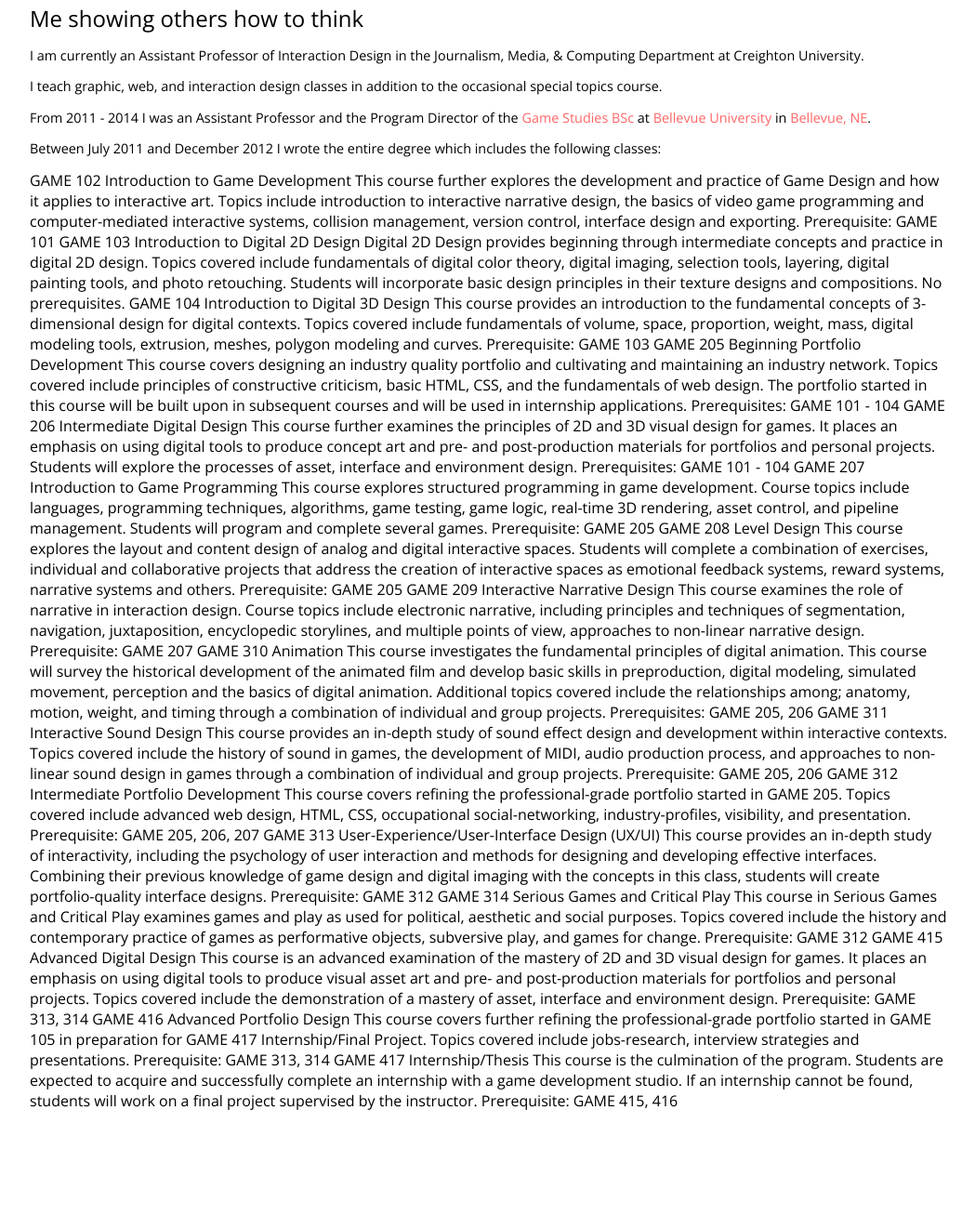
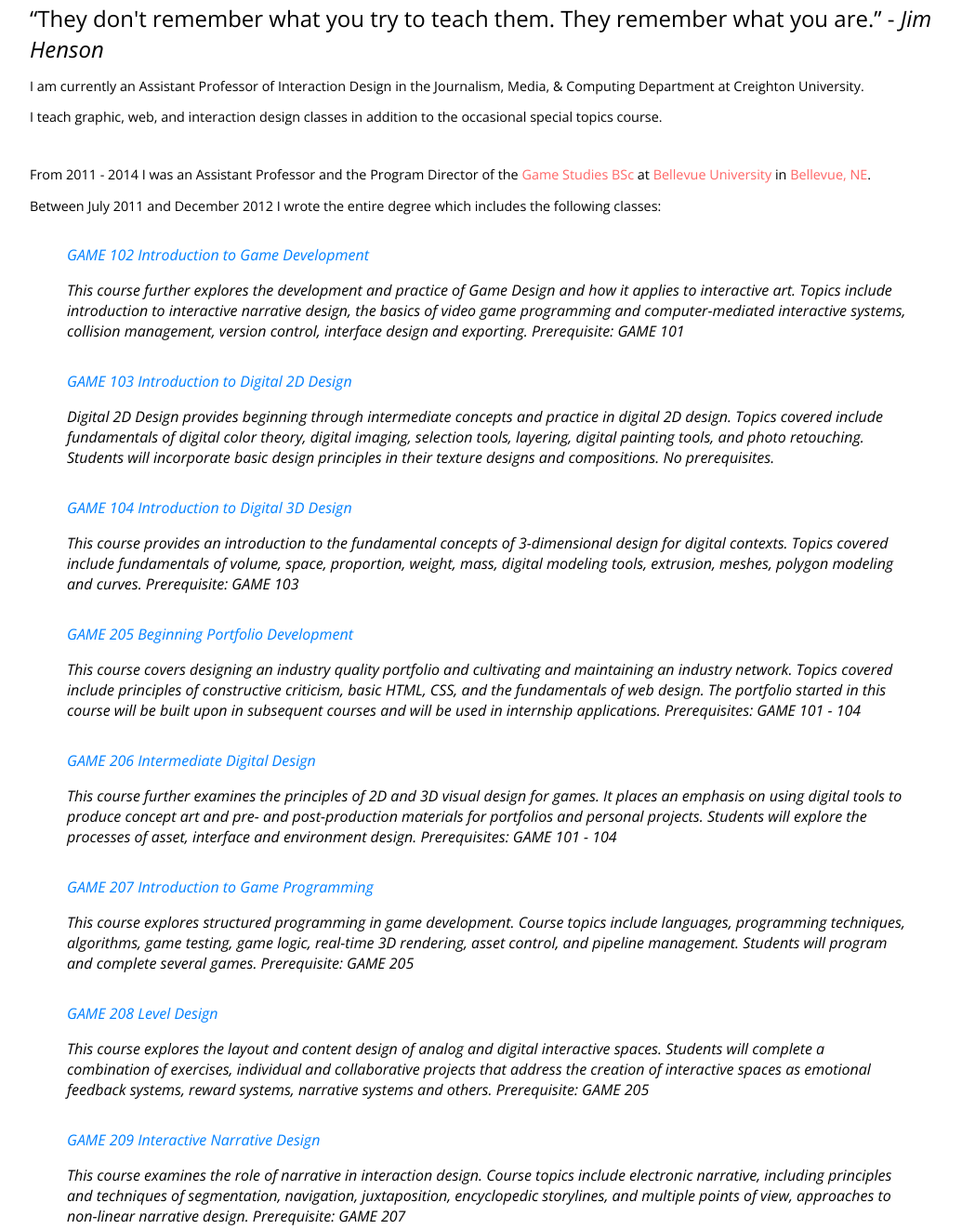
Before and after one commit to aandnota/aandnota, a plain HTML site: page pages/teaching.html in a window 1280 px wide. Shown: the part 175-1497 px from the top of the page at 93% size, without its empty margins (114-1163 px from the left). Before the commit the page ends 1433 px from the top, so only its background shows below. Drawn offline with nearby package versions, Linux system fonts and the light colour scheme.

Commit message:
Finished teaching page

```diff
--- a/css/style.css
+++ b/css/style.css
@@ -122,6 +122,19 @@ blockquote{
 	vertical-align: bottom;
 }
 
+#bellevue{
+	margin-top: 3em;
+	font-weight: 300;
+	font-size: .9em;
+}
+
+#course{
+	margin-top: 2em;
+}
+
+#ctitle{
+	color: #0080FF;
+}
 
 @media (min-width: 600px) {
 	.works>li{
--- a/pages/teaching.html
+++ b/pages/teaching.html
@@ -2,7 +2,7 @@
   <head>
     <meta charset="utf-8">
     <meta name="viewport" content="initial-scale=1.0">
-    <title>&amp; Notes¬</title>
+    <title>&amp;¬ Teaching</title>
     <meta charset="utf-8">
     <link href='http://fonts.googleapis.com/css?family=Open+Sans:400,300italic,700,400italic' rel='stylesheet' type='text/css'>
     <link rel="stylesheet" type="text/css" href="../css/style.css">
@@ -12,7 +12,7 @@
     <article class="descr content">
       <p id="back-link"><a href="../index.html" title="">&not;</a></p>
       <h1>Teaching</h1>
-      <h2>Me showing others how to think</h2>
+      <h2>“They don't remember what you try to teach them. They remember what you are.” - <i>Jim Henson</i> </h2>
       <p>
         I am currently an Assistant Professor of Interaction Design in the Journalism, Media, & Computing Department at Creighton University.
       </p>
@@ -21,65 +21,110 @@
         I teach graphic, web, and interaction design classes in addition to the occasional special topics course.
       </p>
 
-      <p>From 2011 - 2014 I was an Assistant Professor and the Program Director of the <a href="http://www.bellevue.edu/degrees/undergraduate/game-studies-bs/" target="_blank">Game Studies BSc</a> at <a href="http://www.bellevue.edu" target="_blank">Bellevue University</a> in <a href="http://goo.gl/maps/UUqC" target="_blank">Bellevue, NE</a>.</p>
+      <div id="bellevue">
+        <p>From 2011 - 2014 I was an Assistant Professor and the Program Director of the <a href="http://www.bellevue.edu/degrees/undergraduate/game-studies-bs/" target="_blank">Game Studies BSc</a> at <a href="http://www.bellevue.edu" target="_blank">Bellevue University</a> in <a href="http://goo.gl/maps/UUqC" target="_blank">Bellevue, NE</a>.</p>
 
-      <p>Between July 2011 and December 2012 I wrote the entire degree which includes the following classes:
-      </p>
+        <p>Between July 2011 and December 2012 I wrote the entire degree which includes the following classes:
+        </p>
+      </div>
 
+      <blockquote>
+        <div id="course">
+          <p id="ctitle">GAME 102 Introduction to Game Development</p>
+          <p>
+            This course further explores the development and practice of Game Design and how it applies to interactive art. Topics include introduction to interactive narrative design, the basics of video game programming and computer-mediated interactive systems, collision management, version control, interface design and exporting. Prerequisite: GAME 101</p>
+        </div>
 
+        <div id="course">
+          <p id="ctitle">GAME 103 Introduction to Digital 2D Design</p>
+          <p>
+            Digital 2D Design provides beginning through intermediate concepts and practice in digital 2D design. Topics covered include fundamentals of digital color theory, digital imaging, selection tools, layering, digital painting tools, and photo retouching. Students will incorporate basic design principles in their texture designs and compositions. No prerequisites.</p>
+        </div>
 
-    GAME 102 Introduction to Game Development
-    This course further explores the development and practice of Game Design and how it applies to interactive art. Topics include introduction to interactive narrative design, the basics of video game programming and computer-mediated interactive systems, collision management, version control, interface design and exporting. Prerequisite: GAME 101
+        <div id="course">
+          <p id="ctitle">GAME 104 Introduction to Digital 3D Design</p>
+          <p>
+            This course provides an introduction to the fundamental concepts of 3-dimensional design for digital contexts. Topics covered include fundamentals of volume, space, proportion, weight, mass, digital modeling tools, extrusion, meshes, polygon modeling and curves. Prerequisite: GAME 103</p>
+        </div>
 
-    GAME 103 Introduction to Digital 2D Design
-    Digital 2D Design provides beginning through intermediate concepts and practice in digital 2D design. Topics covered include fundamentals of digital color theory, digital imaging, selection tools, layering, digital painting tools, and photo retouching. Students will incorporate basic design principles in their texture designs and compositions. No prerequisites.
+         <div id="course">
+          <p id="ctitle">GAME 205 Beginning Portfolio Development</p>
+          <p>
+            This course covers designing an industry quality portfolio and cultivating and maintaining an industry network. Topics covered include principles of constructive criticism, basic HTML, CSS, and the fundamentals of web design. The portfolio started in this course will be built upon in subsequent courses and will be used in internship applications. Prerequisites: GAME 101 - 104</p>
+        </div>
 
-    GAME 104 Introduction to Digital 3D Design
-    This course provides an introduction to the fundamental concepts of 3-dimensional design for digital contexts. Topics covered include fundamentals of volume, space, proportion, weight, mass, digital modeling tools, extrusion, meshes, polygon modeling and curves. Prerequisite: GAME 103
+        <div id="course">
+          <p id="ctitle">GAME 206 Intermediate Digital Design</p>
+          <p>
+           This course further examines the principles of 2D and 3D visual design for games. It places an emphasis on using digital tools to produce concept art and pre- and post-production materials for portfolios and personal projects. Students will explore the processes of asset, interface and environment design. Prerequisites: GAME 101 - 104</p>
+        </div>
 
+         <div id="course">
+          <p id="ctitle">GAME 207 Introduction to Game Programming</p>
+          <p>
+           This course explores structured programming in game development. Course topics include languages, programming techniques, algorithms, game testing, game logic, real-time 3D rendering, asset control, and pipeline management. Students will program and complete several games. Prerequisite: GAME 205</p>
+        </div>
 
+        <div id="course">
+          <p id="ctitle">GAME 208 Level Design</p>
+          <p>
+           This course explores the layout and content design of analog and digital interactive spaces. Students will complete a combination of exercises, individual and collaborative projects that address the creation of interactive spaces as emotional feedback systems, reward systems, narrative systems and others. Prerequisite: GAME 205</p>
+        </div>
 
-    GAME 205 Beginning Portfolio Development
-    This course covers designing an industry quality portfolio and cultivating and maintaining an industry network. Topics covered include principles of constructive criticism, basic HTML, CSS, and the fundamentals of web design. The portfolio started in this course will be built upon in subsequent courses and will be used in internship applications. Prerequisites: GAME 101 - 104
+        <div id="course">
+          <p id="ctitle">GAME 209 Interactive Narrative Design</p>
+          <p>
+           This course examines the role of narrative in interaction design. Course topics include electronic narrative, including principles and techniques of segmentation, navigation, juxtaposition, encyclopedic storylines, and multiple points of view, approaches to non-linear narrative design. Prerequisite: GAME 207</p>
+        </div>
 
-    GAME 206 Intermediate Digital Design
-    This course further examines the principles of 2D and 3D visual design for games. It places an emphasis on using digital tools to produce concept art and pre- and post-production materials for portfolios and personal projects. Students will explore the processes of asset, interface and environment design. Prerequisites: GAME 101 - 104
+        <div id="course">
+          <p id="ctitle">GAME 310 Animation</p>
+          <p>
+           This course investigates the fundamental principles of digital animation. This course will survey the historical development of the animated film and develop basic skills in preproduction, digital modeling, simulated movement, perception and the basics of digital animation. Additional topics covered include the relationships among; anatomy, motion, weight, and timing through a combination of individual and group projects. Prerequisites: GAME 205, 206</p>
+        </div>
 
-    GAME 207 Introduction to Game Programming
-    This course explores structured programming in game development. Course topics include languages, programming techniques, algorithms, game testing, game logic, real-time 3D rendering, asset control, and pipeline management. Students will program and complete several games. Prerequisite: GAME 205
+        <div id="course">
+          <p id="ctitle">GAME 311 Interactive Sound Design</p>
+          <p>
+           This course provides an in-depth study of sound effect design and development within interactive contexts. Topics covered include the history of sound in games, the development of MIDI, audio production process, and approaches to non-linear sound design in games through a combination of individual and group projects. Prerequisite: GAME 205, 206</p>
+        </div>
 
-    GAME 208 Level Design
-    This course explores the layout and content design of analog and digital interactive spaces. Students will complete a combination of exercises, individual and collaborative projects that address the creation of interactive spaces as emotional feedback systems, reward systems, narrative systems and others. Prerequisite: GAME 205
+        <div id="course">
+          <p id="ctitle">GAME 312 Intermediate Portfolio Development</p>
+          <p>
+           This course covers refining the professional-grade portfolio started in GAME 205. Topics covered include advanced web design, HTML, CSS, occupational social-networking, industry-profiles, visibility, and presentation. Prerequisite: GAME 205, 206, 207</p>
+        </div>
 
-    GAME 209 Interactive Narrative Design
-    This course examines the role of narrative in interaction design. Course topics include electronic narrative, including principles and techniques of segmentation, navigation, juxtaposition, encyclopedic storylines, and multiple points of view, approaches to non-linear narrative design. Prerequisite: GAME 207
+        <div id="course">
+          <p id="ctitle">GAME 313 User-Experience/User-Interface Design (UX/UI)</p>
+          <p>
+           This course provides an in-depth study of interactivity, including the psychology of user interaction and methods for designing and developing effective interfaces. Combining their previous knowledge of game design and digital imaging with the concepts in this class, students will create portfolio-quality interface designs. Prerequisite: GAME 312</p>
+        </div>
 
+        <div id="course">
+          <p id="ctitle">GAME 314 Serious Games and Critical Play</p>
+          <p>
+           This course in Serious Games and Critical Play examines games and play as used for political, aesthetic and social purposes. Topics covered include the history and contemporary practice of games as performative objects, subversive play, and games for change. Prerequisite: GAME 312</p>
+        </div>
 
+        <div id="course">
+          <p id="ctitle">GAME 415 Advanced Digital Design</p>
+          <p>
+           This course is an advanced examination of the mastery of 2D and 3D visual design for games. It places an emphasis on using digital tools to produce visual asset art and pre- and post-production materials for portfolios and personal projects. Topics covered include the demonstration of a mastery of asset, interface and environment design. Prerequisite: GAME 313, 314</p>
+        </div>
 
-    GAME 310 Animation
-    This course investigates the fundamental principles of digital animation. This course will survey the historical development of the animated film and develop basic skills in preproduction, digital modeling, simulated movement, perception and the basics of digital animation. Additional topics covered include the relationships among; anatomy, motion, weight, and timing through a combination of individual and group projects. Prerequisites: GAME 205, 206
+        <div id="course">
+          <p id="ctitle">GAME 416 Advanced Portfolio Design</p>
+          <p>
+           This course covers further refining the professional-grade portfolio started in GAME 105 in preparation for GAME 417 Internship/Final Project. Topics covered include jobs-research, interview strategies and presentations. Prerequisite: GAME 313, 314</p>
+        </div>
 
-    GAME 311 Interactive Sound Design
-    This course provides an in-depth study of sound effect design and development within interactive contexts. Topics covered include the history of sound in games, the development of MIDI, audio production process, and approaches to non-linear sound design in games through a combination of individual and group projects. Prerequisite: GAME 205, 206
-
-    GAME 312 Intermediate Portfolio Development
-    This course covers refining the professional-grade portfolio started in GAME 205. Topics covered include advanced web design, HTML, CSS, occupational social-networking, industry-profiles, visibility, and presentation. Prerequisite: GAME 205, 206, 207
-
-    GAME 313 User-Experience/User-Interface Design (UX/UI)
-    This course provides an in-depth study of interactivity, including the psychology of user interaction and methods for designing and developing effective interfaces. Combining their previous knowledge of game design and digital imaging with the concepts in this class, students will create portfolio-quality interface designs. Prerequisite: GAME 312
-
-    GAME 314 Serious Games and Critical Play
-    This course in Serious Games and Critical Play examines games and play as used for political, aesthetic and social purposes. Topics covered include the history and contemporary practice of games as performative objects, subversive play, and games for change. Prerequisite: GAME 312
-
-    GAME 415 Advanced Digital Design
-    This course is an advanced examination of the mastery of 2D and 3D visual design for games. It places an emphasis on using digital tools to produce visual asset art and pre- and post-production materials for portfolios and personal projects. Topics covered include the demonstration of a mastery of asset, interface and environment design. Prerequisite: GAME 313, 314
-
-    GAME 416 Advanced Portfolio Design
-    This course covers further refining the professional-grade portfolio started in GAME 105 in preparation for GAME 417 Internship/Final Project. Topics covered include jobs-research, interview strategies and presentations. Prerequisite: GAME 313, 314
-
-    GAME 417 Internship/Thesis
-    This course is the culmination of the program. Students are expected to acquire and successfully complete an internship with a game development studio. If an internship cannot be found, students will work on a final project supervised by the instructor.  Prerequisite: GAME 415, 416
-
+        <div id="course">
+          <p id="ctitle">GGAME 417 Internship/Thesis</p>
+          <p>
+           This course is the culmination of the program. Students are expected to acquire and successfully complete an internship with a game development studio. If an internship cannot be found, students will work on a final project supervised by the instructor.  Prerequisite: GAME 415, 416</p>
+        </div>
+      </blockquote>
 
     </article>
 
```
Also changed, not shown: pages/notes.html (+1 -1 lines).
